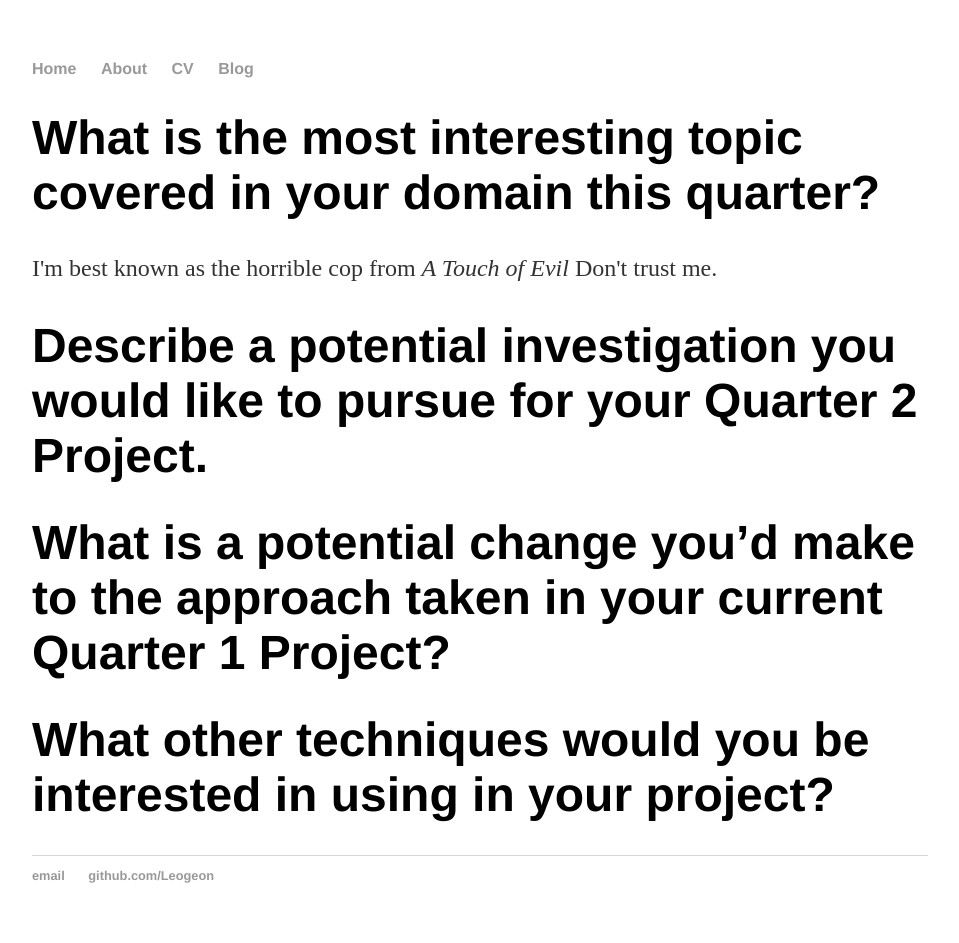
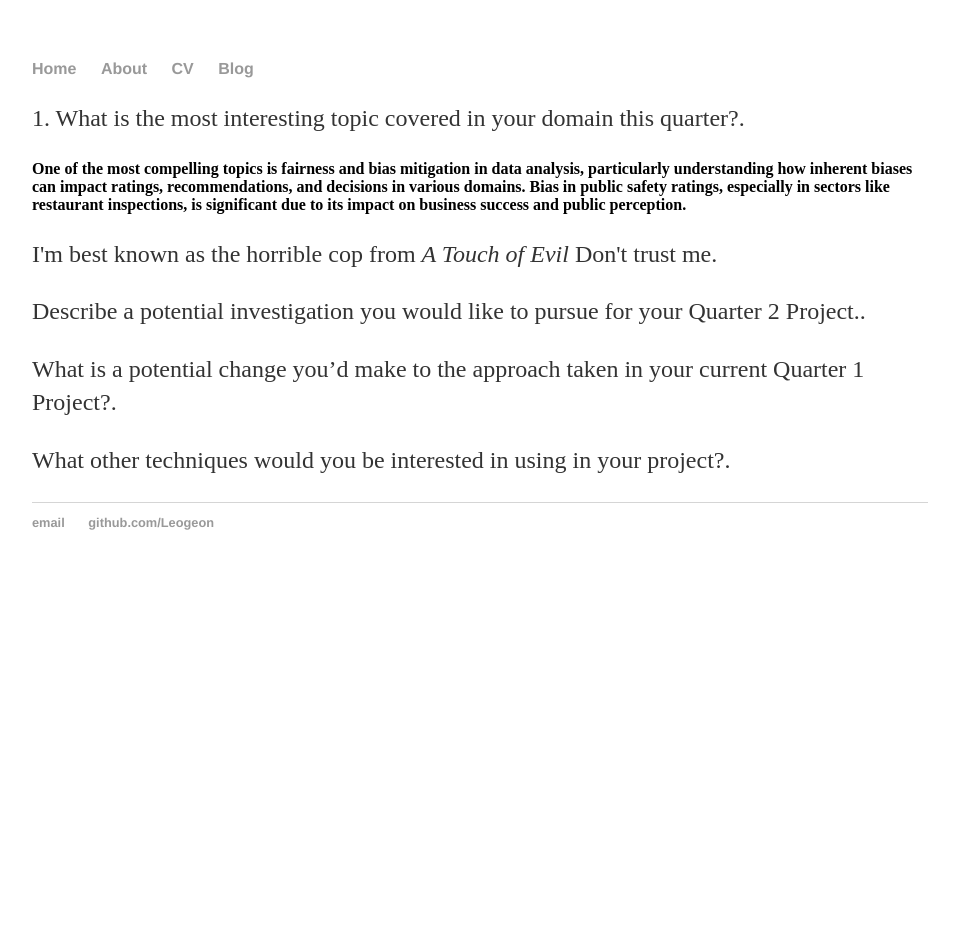
Before and after one commit to Leogeon/leogeon.github.io, a Jekyll site: the page built from index.html, in a window 1280 px wide. Shown: the whole page, without its empty margins (160-1119 px from the left). Built offline with Jekyll 4.4.1, drawn with Linux system fonts in a browser that asks for light colours; after the commit the page ends 900 px from its top, so only the background shows below that.

Commit message:
Update index.html

```diff
--- a/index.html
+++ b/index.html
@@ -5,9 +5,10 @@ Email: wej002@ucsd.edu
 Section/Mentor: DSC180-A10 Emily Ramond
 ---
 <div class="blurb">
-	<h1>What is the most interesting topic covered in your domain this quarter?</h1>
+	<p>1. What is the most interesting topic covered in your domain this quarter?.</p>
+	<b>One of the most compelling topics is fairness and bias mitigation in data analysis, particularly understanding how inherent biases can impact ratings, recommendations, and decisions in various domains. Bias in public safety ratings, especially in sectors like restaurant inspections, is significant due to its impact on business success and public perception.</b>
 	<p>I'm best known as the horrible cop from <em>A Touch of Evil</em> Don't trust me.</p>
-	<h1>Describe a potential investigation you would like to pursue for your Quarter 2 Project.</h1>
-	<h1>What is a potential change you’d make to the approach taken in your current Quarter 1 Project?</h1>
-	<h1>What other techniques would you be interested in using in your project?</h1>
+	<p>Describe a potential investigation you would like to pursue for your Quarter 2 Project..</p>
+	<p>What is a potential change you’d make to the approach taken in your current Quarter 1 Project?.</p>
+	<p>What other techniques would you be interested in using in your project?.</p>
 </div><!-- /.blurb -->
```
